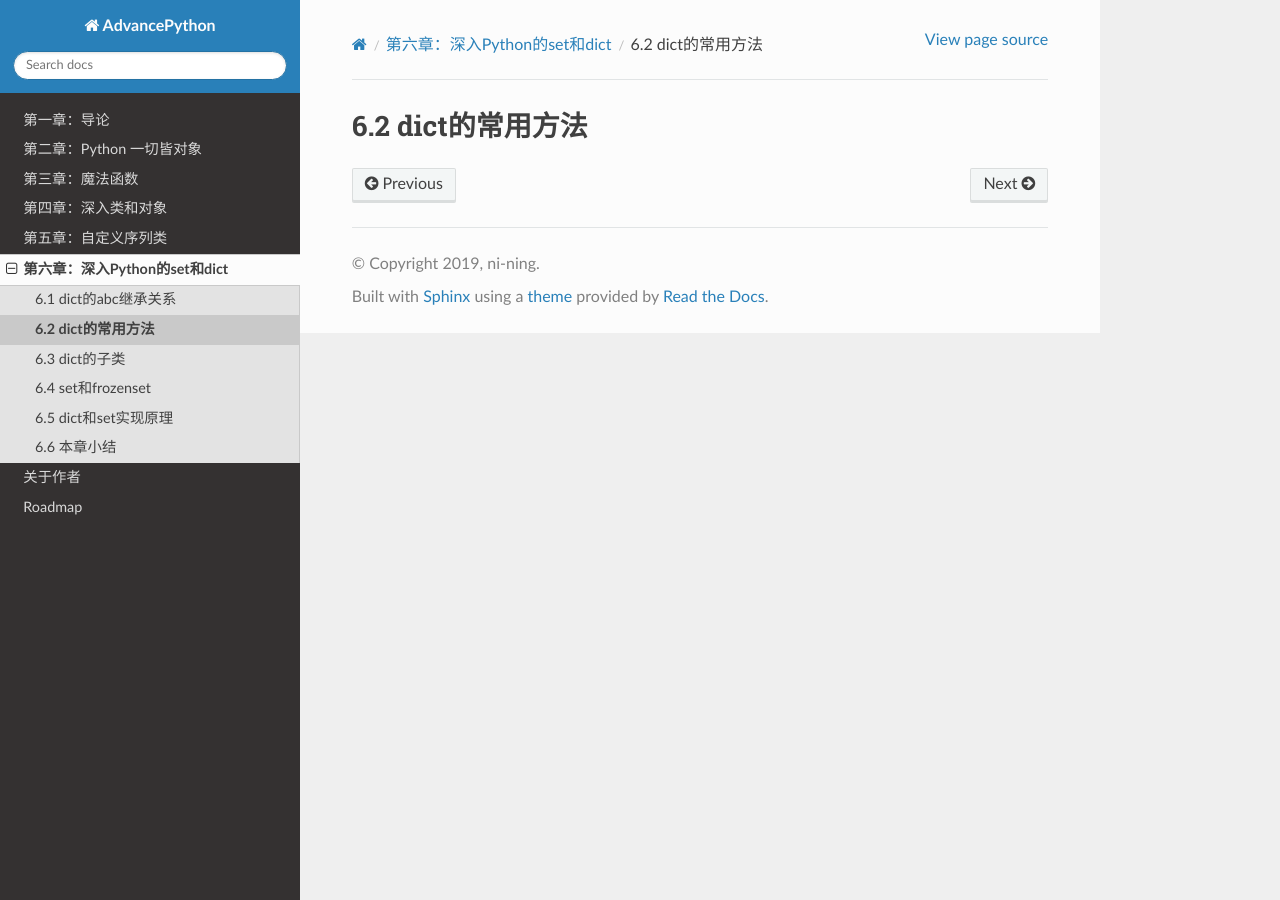
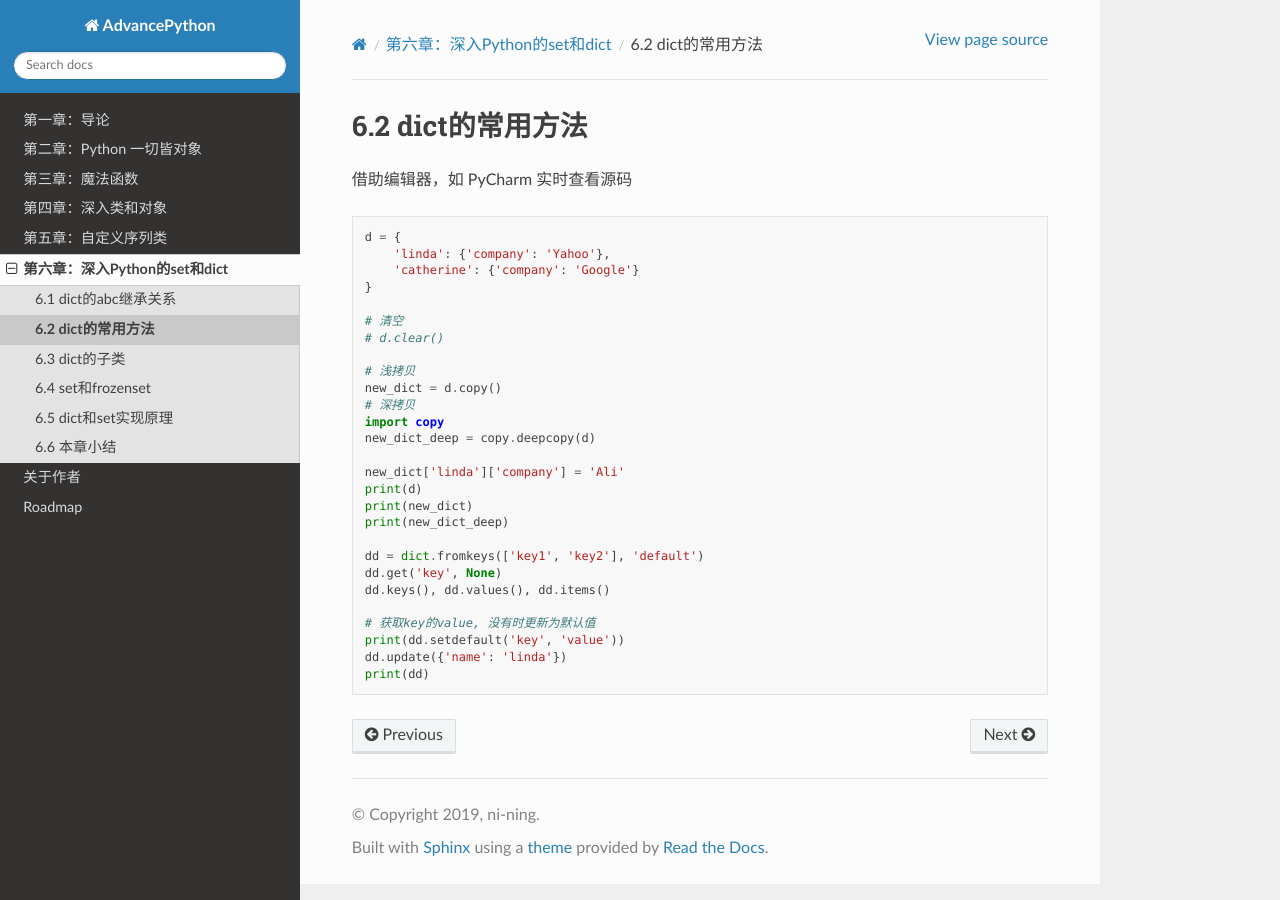
Before and after one commit to ni-ning/AdvancePython, a Sphinx documentation site: the page built from source/c06/p02_dict_methods.rst, in a window 1280 px wide. Built offline with Sphinx 7.4.7 and the Read the Docs theme 2.0.0, drawn with Linux system fonts in a browser that asks for light colours.

Commit message:
充实 c06

```diff
--- a/source/c06/p02_dict_methods.rst
+++ b/source/c06/p02_dict_methods.rst
@@ -1,3 +1,35 @@
 ===============================
 6.2 dict的常用方法
 ===============================
+
+借助编辑器，如 PyCharm 实时查看源码
+
+.. code-block:: py
+
+    d = {
+        'linda': {'company': 'Yahoo'},
+        'catherine': {'company': 'Google'}
+    }
+
+    # 清空
+    # d.clear()
+
+    # 浅拷贝
+    new_dict = d.copy()
+    # 深拷贝
+    import copy
+    new_dict_deep = copy.deepcopy(d)
+
+    new_dict['linda']['company'] = 'Ali'
+    print(d)
+    print(new_dict)
+    print(new_dict_deep)
+
+    dd = dict.fromkeys(['key1', 'key2'], 'default')
+    dd.get('key', None)
+    dd.keys(), dd.values(), dd.items()
+
+    # 获取key的value, 没有时更新为默认值
+    print(dd.setdefault('key', 'value'))
+    dd.update({'name': 'linda'})
+    print(dd)
```
Also changed, not shown: source/c06/p01_sequeue_type.rst (+20 -0 lines), source/c06/p03_dict_subclass.rst (+48 -0 lines), 3 other files.
